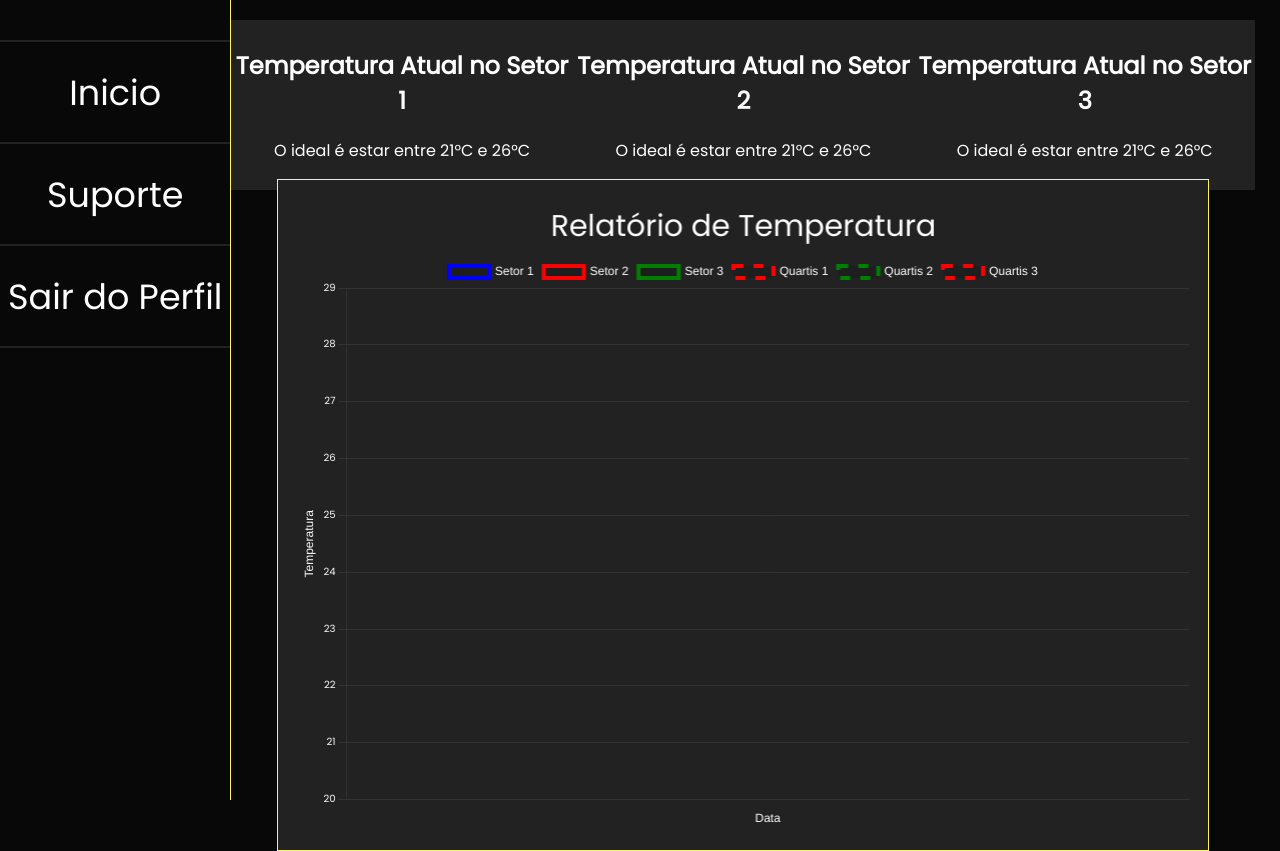
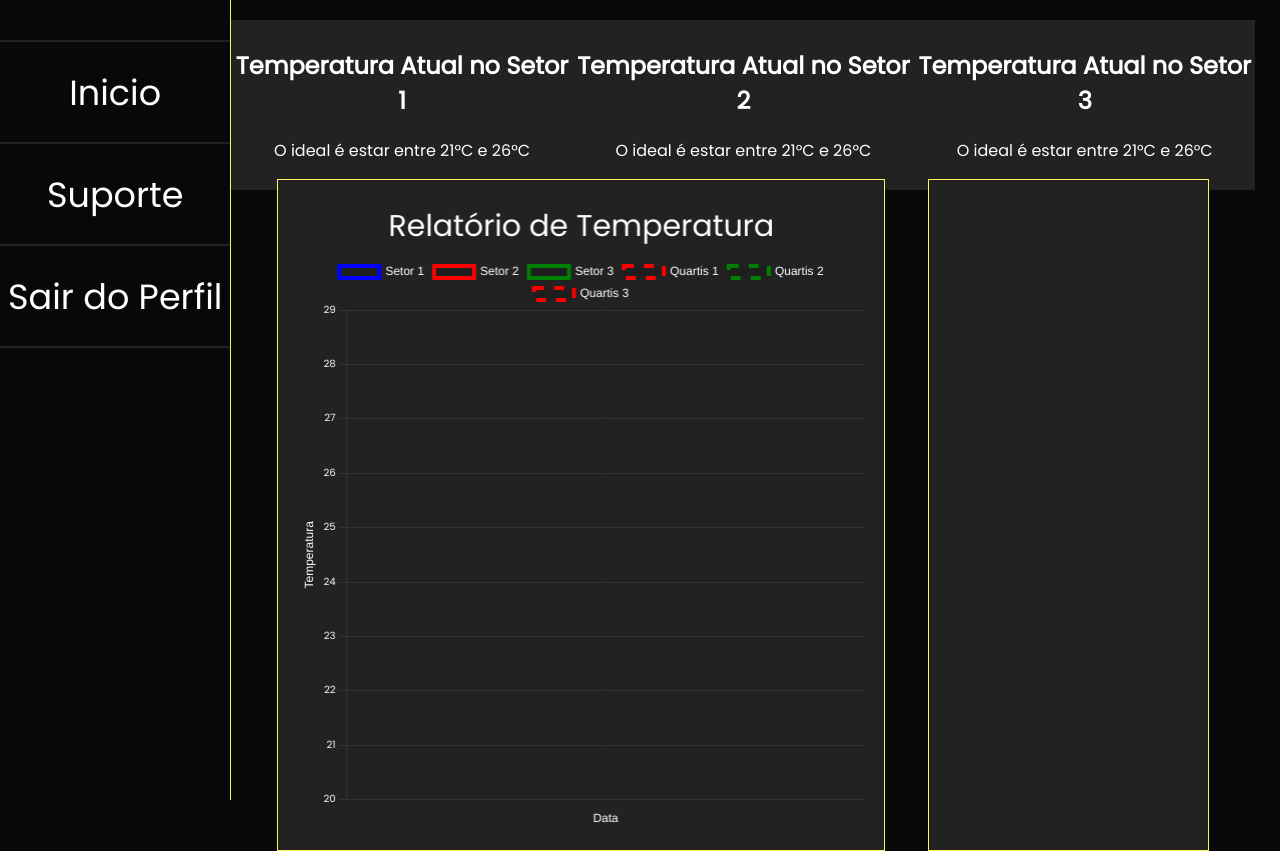
Before and after one commit to Grupo-de-Pesquisa-e-Inovacao/Site-Institucional, a website: page public/Dashboard.html in a window 1280 px wide. Drawn offline with nearby package versions, Linux system fonts and the light colour scheme; some packages are replaced by stand-ins of ours; no server answers; a script that the page names is missing.

Commit message:
Feature - Adicionando um novo gráfico a Dashboard

```diff
--- a/public/Dashboard.html
+++ b/public/Dashboard.html
@@ -63,6 +63,9 @@
                     <div id="graficos1">
                         <canvas id="graficoLinha1"></canvas>
                     </div>
+                    <div id="graficos2">
+                        <canvas id="graficoBarra"></canvas>
+                    </div>
                 </div>
             </div>
         </div>
--- a/public/css/dashboard.css
+++ b/public/css/dashboard.css
@@ -187,7 +187,14 @@ body.swal2-height-auto {
 }
 
 #graficos1 {
-    width: 100%;
+    width: 65%;
+    height: 100%;
+    background-color: #222;
+    border: 1px solid var(--amarelo);
+}
+
+#graficos2 {
+    width: 30%;
     height: 100%;
     background-color: #222;
     border: 1px solid var(--amarelo);
--- a/public/css/styleBobIA.css
+++ b/public/css/styleBobIA.css
@@ -109,6 +109,7 @@ textarea[type="text"] {
   width: 400px;
   padding: 12px 15px;
   font-size: 16px;
+  color: #000;
   font-family: 'Poppins', sans-serif;
   border-radius: 10px;
   border: 2px solid transparent;
@@ -120,11 +121,12 @@ textarea[type="text"] {
 }
 
 textarea[type="text"]::placeholder {
-  color: rgba(255, 255, 255, 0.6);
+  color: #000;
   font-style: italic;
 }
 
 textarea[type="text"]:focus {
+  color: #fff;
   outline: none;
   border-color: var(--amarelo);
   background-color: rgba(255, 255, 255, 0.15);
@@ -166,6 +168,8 @@ button:hover {
   text-align: left;
   display: none;
   font-family: 'Poppins', sans-serif;
+  width: 800px;
+  height: fit-content;
 }
 
 h3 {
--- a/public/js/dashboard.js
+++ b/public/js/dashboard.js
@@ -48,8 +48,12 @@ let medicao3 = [];
 
 let dtRegistro = [];
 
+let regSetor1 = 0;
+let regSetoe2 = 0;
+let regSetor3 = 0;
 
-let myChart;
+let myChart1;
+let myChart2;
 
 // Função da plotagem
 function plotarDadosTemperaturaAviario() {
@@ -61,7 +65,7 @@ function plotarDadosTemperaturaAviario() {
     Chart.defaults.color = '#fff';
     Chart.defaults.borderColor = '#333';
 
-    myChart = new Chart(ctx, {
+    myChart1 = new Chart(ctx, {
 
         type: 'line',
         data: {
@@ -257,9 +261,9 @@ function buscarDadosSetor() {
                     dtRegistro.push(dataRegistro);
 
                     if (medicao1.length > 1) {
-                        console.log('myChart antes do update:', myChart);
+                        console.log('myChart antes do update:', myChart1);
 
-                        myChart.update();
+                        myChart1.update();
                     }
 
 
@@ -290,6 +294,7 @@ function buscarDadosSetor() {
                 } else if (temperatura1 > 29 || temperatura1 < 18) {
                     temperaturaAviario1.style.color = "red";
                     indicador1.style.border = "1px solid red";
+                    regSetor1++;
 
                     Swal.fire({
                         backdrop: true,
@@ -324,6 +329,7 @@ function buscarDadosSetor() {
                 } else if (temperatura2 > 29 || temperatura2 < 18) {
                     temperaturaAviario2.style.color = "red";
                     indicador2.style.border = "1px solid red";
+                    regSetoe2++;
 
                     Swal.fire({
                         backdrop: true,
@@ -356,6 +362,7 @@ function buscarDadosSetor() {
                 } else if (temperatura3 > 29 || temperatura3 < 18) {
                     temperaturaAviario3.style.color = "red";
                     indicador3.style.border = "1px solid red";
+                    regSetor3++;
 
                     Swal.fire({
                         backdrop: true,
```
